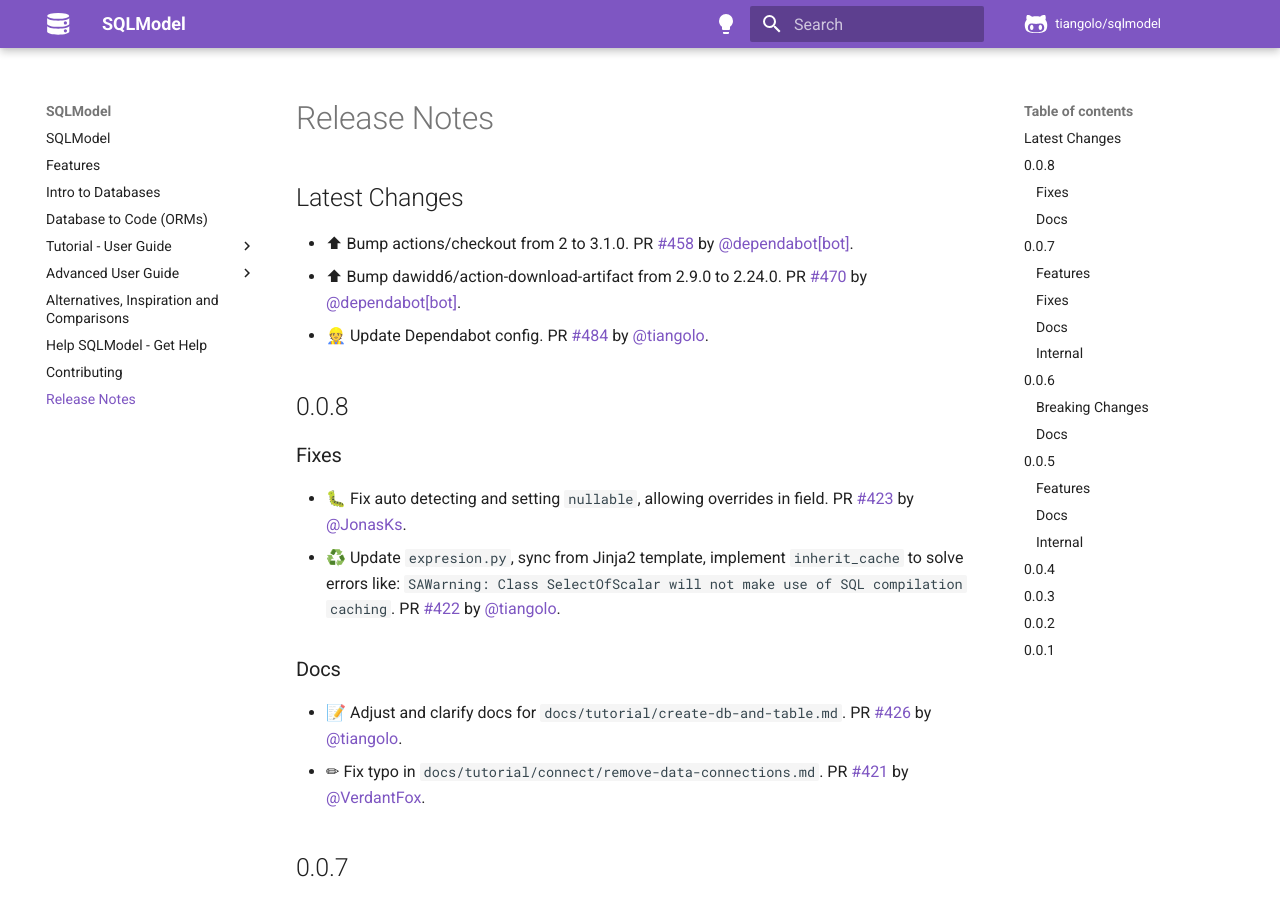
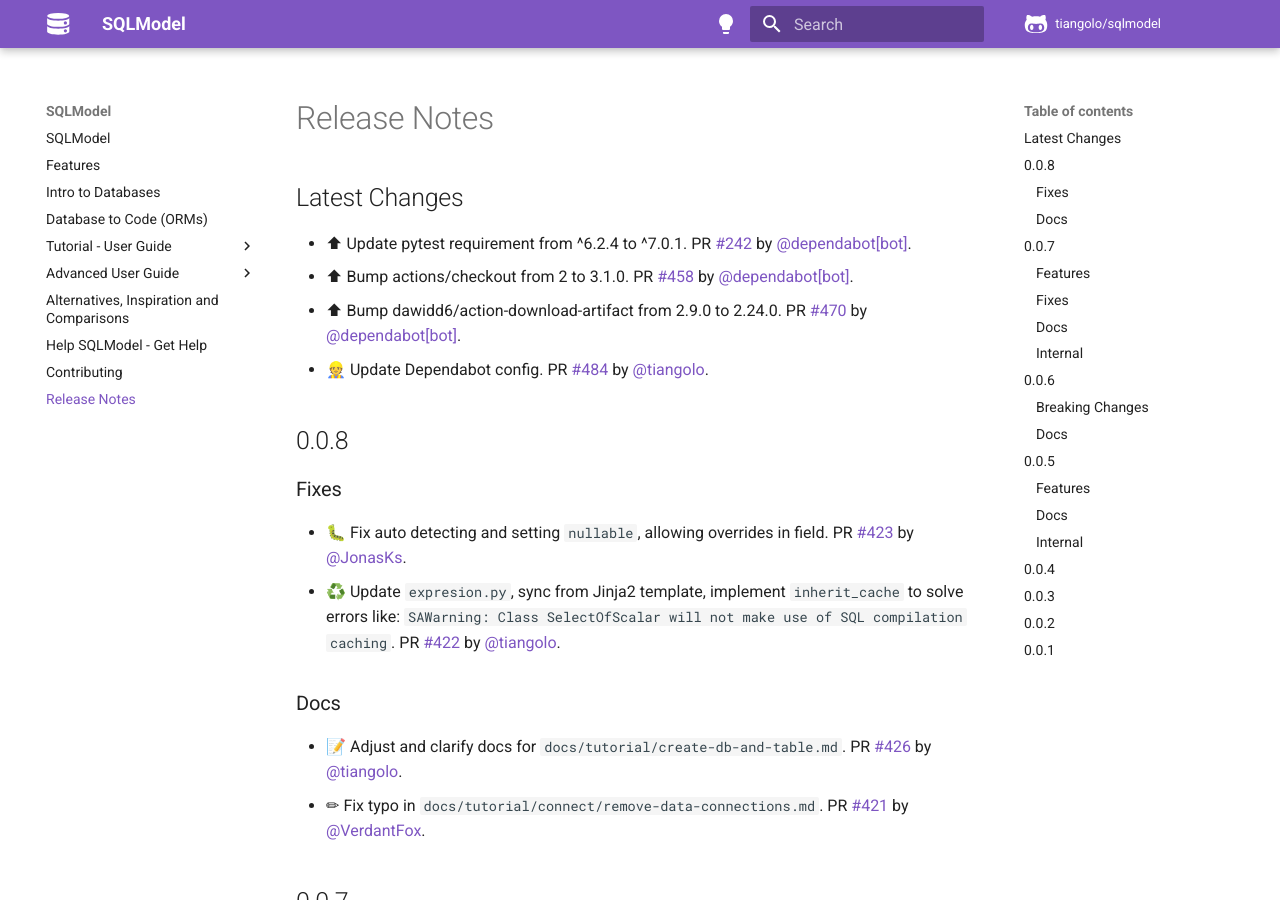
Before and after one commit to upmorpheus/Laravel-perfect, an MkDocs documentation site: the page built from docs/release-notes.md, in a window 1280 px wide and 900 px high. Built offline with MkDocs 1.6.1 and Material for MkDocs 9.7.7, drawn with Linux system fonts in a browser that asks for light colours; comment, search, counter and statistics services are not loaded.

Commit message:
📝 Update release notes

```diff
--- a/docs/release-notes.md
+++ b/docs/release-notes.md
@@ -2,6 +2,7 @@
 
 ## Latest Changes
 
+* ⬆ Update pytest requirement from ^6.2.4 to ^7.0.1. PR [#242](https://github.com/tiangolo/sqlmodel/pull/242) by [@dependabot[bot]](https://github.com/apps/dependabot).
 * ⬆ Bump actions/checkout from 2 to 3.1.0. PR [#458](https://github.com/tiangolo/sqlmodel/pull/458) by [@dependabot[bot]](https://github.com/apps/dependabot).
 * ⬆ Bump dawidd6/action-download-artifact from 2.9.0 to 2.24.0. PR [#470](https://github.com/tiangolo/sqlmodel/pull/470) by [@dependabot[bot]](https://github.com/apps/dependabot).
 * 👷 Update Dependabot config. PR [#484](https://github.com/tiangolo/sqlmodel/pull/484) by [@tiangolo](https://github.com/tiangolo).
```
